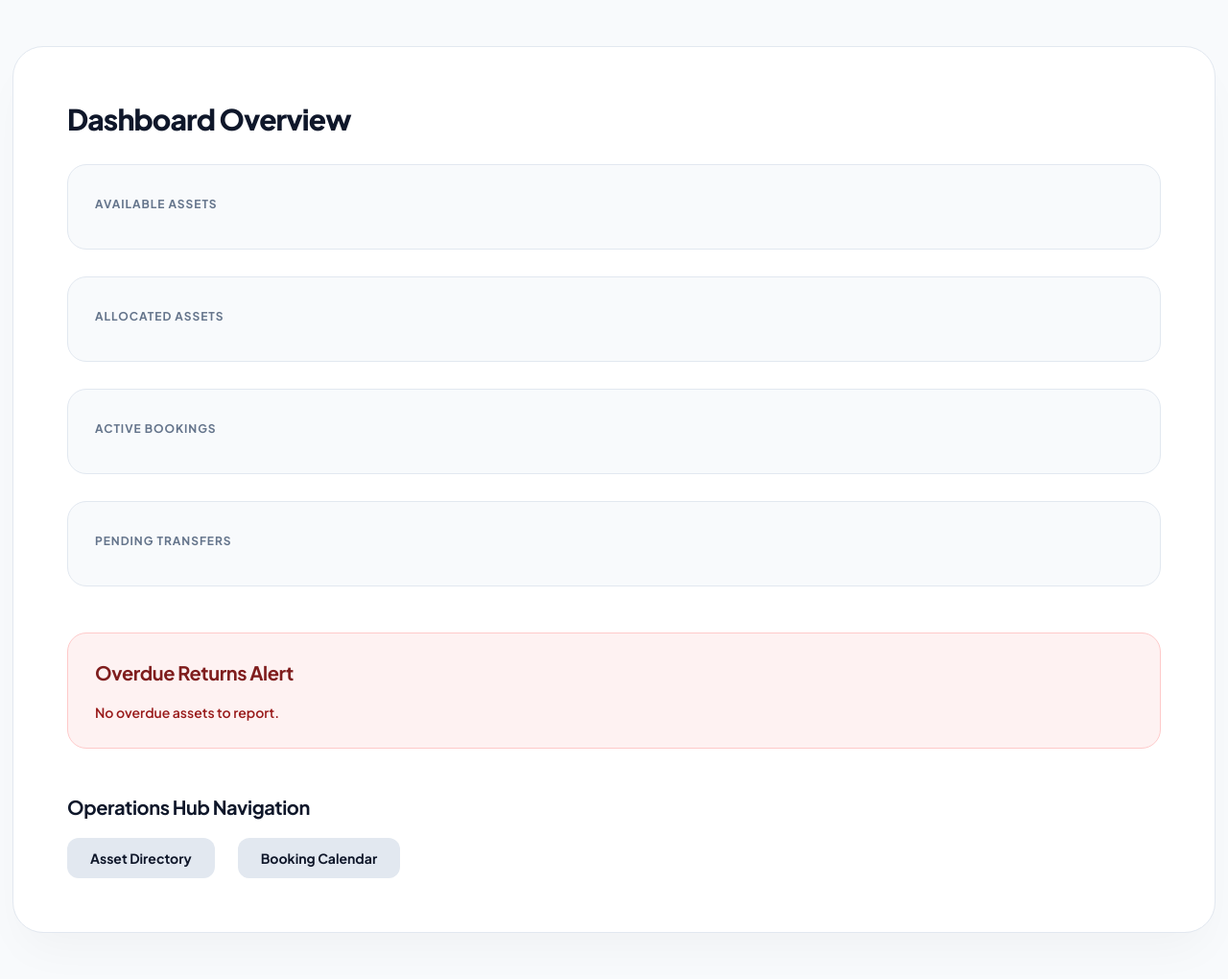
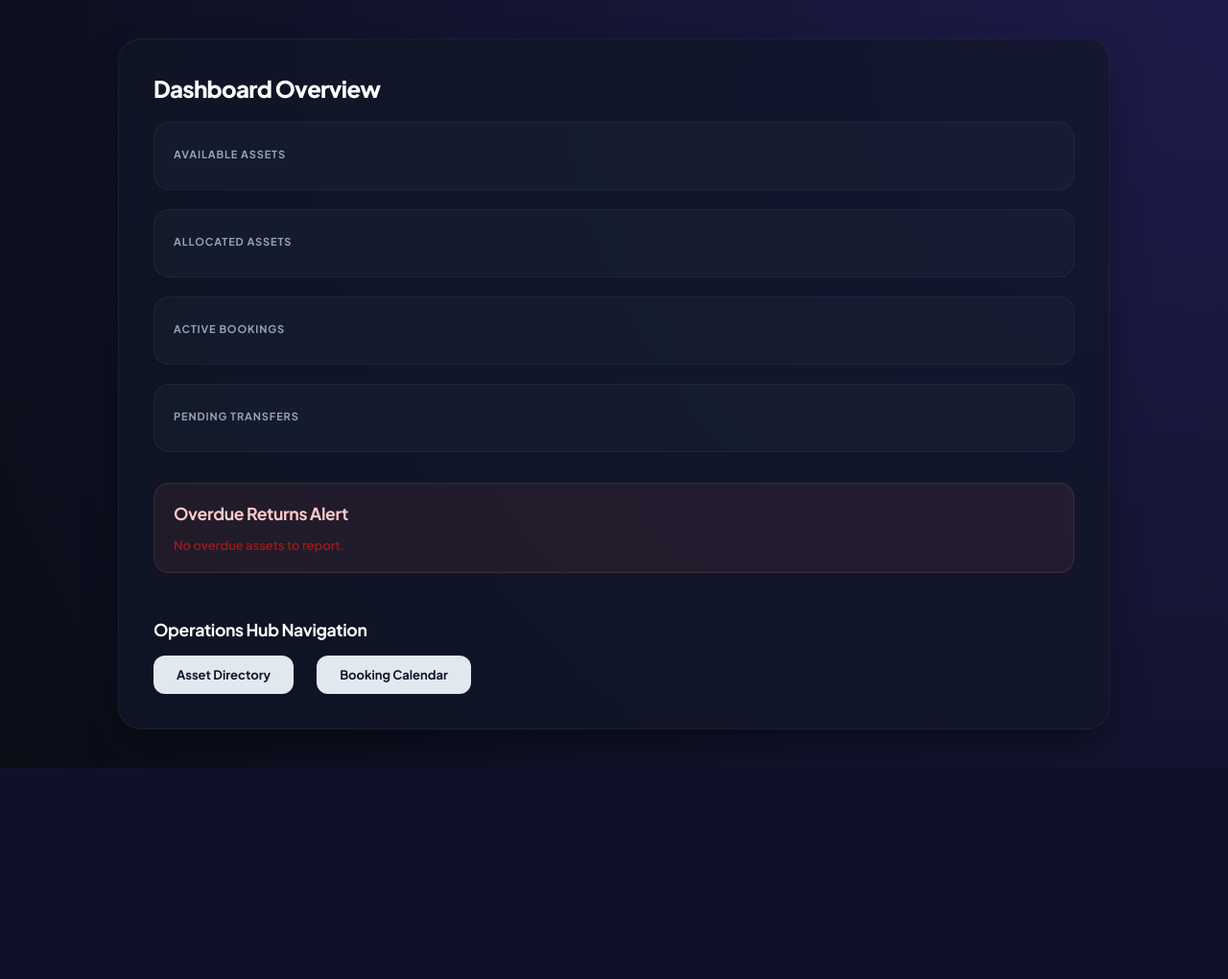
Before and after one commit to Ranakeyuy/ODOO_hackthon_2026_AssetFlow-, a Django app: template core/templates/core/dashboard.html in a window 1280 px wide. Shown: the whole page at 96% size. After the commit the page ends 800 px from the top, so only its background shows below. Run offline with Django 3.2, Linux system fonts and the light colour scheme; the template is opened without the code that fills it, so the values that code supplies are empty.

Commit message:
style: resize padding and font settings for compact look, and fix layout CSS properties

```diff
--- a/core/static/core/style.css
+++ b/core/static/core/style.css
@@ -1,25 +1,26 @@
 @import url('https://fonts.googleapis.com/css2?family=Plus+Jakarta+Sans:wght@300;400;500;600;700;800&display=swap');
 
 :root {
-    --primary: #4f46e5;
-    --primary-hover: #4338ca;
-    --primary-light: #e0e7ff;
-    --bg-main: #f8fafc;
-    --bg-card: #ffffff;
-    --border: #e2e8f0;
-    --text-main: #0f172a;
-    --text-muted: #64748b;
-    --success: #10b981;
-    --success-bg: #ecfdf5;
-    --warning: #f59e0b;
-    --warning-bg: #fffbeb;
-    --danger: #ef4444;
-    --danger-bg: #fef2f2;
+    --primary: #6366f1;
+    --primary-hover: #4f46e5;
+    --primary-light: rgba(99, 102, 241, 0.12);
+    --bg-main: #0b0f19;
+    --bg-card: rgba(17, 24, 39, 0.7);
+    --border: rgba(255, 255, 255, 0.05);
+    --text-main: #f8fafc;
+    --text-muted: #94a3b8;
+    --success: #34d399;
+    --success-bg: rgba(52, 211, 153, 0.08);
+    --warning: #fbbf24;
+    --warning-bg: rgba(251, 191, 36, 0.08);
+    --danger: #f87171;
+    --danger-bg: rgba(248, 113, 113, 0.08);
+    --accent-glow: rgba(99, 102, 241, 0.2);
 }
 
 body {
     font-family: 'Plus Jakarta Sans', sans-serif;
-    background-color: var(--bg-main);
+    background: radial-gradient(circle at top right, #1e1b4b 0%, #090d16 100%);
     color: var(--text-main);
     margin: 0;
     padding: 0;
@@ -27,67 +28,75 @@ body {
     justify-content: center;
     align-items: center;
     min-height: 100vh;
+    overflow-x: hidden;
 }
 
 .app-container {
     width: 100%;
-    max-width: 460px;
+    max-width: 380px;
     background: var(--bg-card);
-    padding: 3rem;
-    border-radius: 1.5rem;
-    box-shadow: 0 20px 25px -5px rgba(0, 0, 0, 0.05), 0 10px 10px -5px rgba(0, 0, 0, 0.02);
+    backdrop-filter: blur(12px);
+    -webkit-backdrop-filter: blur(12px);
+    padding: 2rem;
+    border-radius: 1.25rem;
+    box-shadow: 0 20px 40px -10px rgba(0, 0, 0, 0.5), 0 0 30px rgba(99, 102, 241, 0.03);
     border: 1px solid var(--border);
-    transition: transform 0.3s ease;
+    transition: transform 0.4s cubic-bezier(0.16, 1, 0.3, 1);
 }
 
 .dashboard-container {
     width: 90%;
-    max-width: 1140px;
+    max-width: 960px;
     background: var(--bg-card);
-    padding: 3.5rem;
-    border-radius: 2rem;
-    box-shadow: 0 25px 50px -12px rgba(0, 0, 0, 0.04);
-    margin: 3rem auto;
+    backdrop-filter: blur(16px);
+    -webkit-backdrop-filter: blur(16px);
+    padding: 2.25rem;
+    border-radius: 1.5rem;
+    box-shadow: 0 20px 40px -10px rgba(0, 0, 0, 0.5), 0 0 40px rgba(99, 102, 241, 0.02);
+    margin: 2rem auto;
     border: 1px solid var(--border);
 }
 
 h2 {
-    font-size: 1.875rem;
+    font-size: 1.5rem;
     font-weight: 800;
-    color: var(--text-main);
+    color: #ffffff;
     margin-top: 0;
-    margin-bottom: 1.75rem;
+    margin-bottom: 1.25rem;
     letter-spacing: -0.03em;
+    background: linear-gradient(to right, #ffffff 30%, #a5b4fc 100%);
+    -webkit-background-clip: text;
+    -webkit-text-fill-color: transparent;
 }
 
 h3 {
-    font-size: 1.25rem;
+    font-size: 1.1rem;
     font-weight: 700;
-    color: var(--text-main);
-    margin-top: 2.25rem;
-    margin-bottom: 1.25rem;
+    color: #ffffff;
+    margin-top: 1.5rem;
+    margin-bottom: 0.875rem;
     letter-spacing: -0.02em;
 }
 
 form {
     display: flex;
     flex-direction: column;
-    gap: 1.5rem;
+    gap: 1rem;
 }
 
 form p {
     margin: 0;
     display: flex;
     flex-direction: column;
-    gap: 0.625rem;
+    gap: 0.45rem;
 }
 
 label {
-    font-size: 0.8125rem;
+    font-size: 0.6875rem;
     font-weight: 700;
     color: var(--text-muted);
     text-transform: uppercase;
-    letter-spacing: 0.05em;
+    letter-spacing: 0.08em;
 }
 
 input[type="text"],
@@ -142,27 +151,28 @@ button:active {
 
 .kpi-grid {
     display: grid;
-    grid-template-cols: repeat(auto-fit, minmax(200px, 1fr));
-    gap: 1.75rem;
-    margin-bottom: 3rem;
+    grid-template-cols: repeat(auto-fit, minmax(180px, 1fr));
+    gap: 1.25rem;
+    margin-bottom: 2rem;
 }
 
 .kpi-card {
-    background: var(--bg-main);
-    padding: 1.75rem;
-    border-radius: 1.25rem;
+    background: rgba(30, 41, 59, 0.35);
+    padding: 1.25rem;
+    border-radius: 1rem;
     border: 1px solid var(--border);
-    transition: all 0.25s ease;
+    transition: all 0.3s cubic-bezier(0.16, 1, 0.3, 1);
 }
 
 .kpi-card:hover {
-    transform: translateY(-3px);
-    box-shadow: 0 10px 20px rgba(0, 0, 0, 0.02);
-    border-color: #cbd5e1;
+    transform: translateY(-2px);
+    background: rgba(30, 41, 59, 0.5);
+    border-color: rgba(99, 102, 241, 0.25);
+    box-shadow: 0 10px 20px rgba(0, 0, 0, 0.2);
 }
 
 .kpi-card span {
-    font-size: 0.75rem;
+    font-size: 0.6875rem;
     font-weight: 700;
     color: var(--text-muted);
     text-transform: uppercase;
@@ -170,23 +180,26 @@ button:active {
 }
 
 .kpi-card h3 {
-    font-size: 2.25rem;
+    font-size: 1.75rem;
     font-weight: 800;
-    color: var(--text-main);
-    margin: 0.625rem 0 0 0;
+    color: #ffffff;
+    margin: 0.5rem 0 0 0;
+    background: linear-gradient(to right, #ffffff, #c7d2fe);
+    -webkit-background-clip: text;
+    -webkit-text-fill-color: transparent;
 }
 
 .alert-box {
     background-color: var(--danger-bg);
-    border: 1px solid #fecaca;
-    padding: 1.75rem;
-    border-radius: 1.25rem;
-    color: #991b1b;
+    border: 1px solid rgba(248, 113, 113, 0.15);
+    padding: 1.25rem;
+    border-radius: 1rem;
+    color: #fca5a5;
 }
 
 .alert-box h3 {
     margin-top: 0;
-    color: #7f1d1d;
+    color: #fecaca;
 }
 
 ul {
@@ -195,15 +208,15 @@ ul {
     margin: 0;
     display: flex;
     flex-direction: column;
-    gap: 1rem;
+    gap: 0.75rem;
 }
 
 li {
-    padding: 1.25rem;
-    background: var(--bg-main);
-    border-radius: 1rem;
+    padding: 0.875rem 1.125rem;
+    background: rgba(30, 41, 59, 0.25);
+    border-radius: 0.75rem;
     border: 1px solid var(--border);
-    font-size: 0.875rem;
+    font-size: 0.8125rem;
     font-weight: 600;
     display: flex;
     justify-content: space-between;
@@ -212,50 +225,53 @@ li {
 }
 
 li:hover {
-    border-color: #cbd5e1;
+    background: rgba(30, 41, 59, 0.45);
+    border-color: rgba(255, 255, 255, 0.09);
 }
 
 a {
     color: var(--primary);
     text-decoration: none;
     font-weight: 700;
-    font-size: 0.875rem;
-    transition: color 0.2s ease;
+    font-size: 0.8125rem;
+    transition: all 0.2s ease;
 }
 
 a:hover {
-    color: var(--primary-hover);
-    text-decoration: none;
+    color: #8b5cf6;
 }
 
 .auth-footer {
-    margin-top: 2rem;
+    margin-top: 1.5rem;
     text-align: center;
-    font-size: 0.875rem;
+    font-size: 0.8125rem;
     color: var(--text-muted);
     font-weight: 600;
 }
 
 .status-badge {
-    padding: 0.375rem 0.75rem;
-    border-radius: 2rem;
-    font-size: 0.75rem;
+    padding: 0.25rem 0.625rem;
+    border-radius: 1.5rem;
+    font-size: 0.6875rem;
     font-weight: 700;
     text-transform: uppercase;
-    letter-spacing: 0.05em;
+    letter-spacing: 0.04em;
 }
 
 .status-available {
     background-color: var(--success-bg);
     color: var(--success);
+    border: 1px solid rgba(52, 211, 153, 0.15);
 }
 
 .status-allocated {
     background-color: var(--primary-light);
     color: var(--primary);
+    border: 1px solid rgba(99, 102, 241, 0.15);
 }
 
 .status-maintenance {
     background-color: var(--warning-bg);
     color: var(--warning);
+    border: 1px solid rgba(251, 191, 36, 0.15);
 }
--- a/core/templates/core/booking_calendar.html
+++ b/core/templates/core/booking_calendar.html
@@ -34,7 +34,7 @@
             </div>
         </div>
 
-        <div style="margin-top: 2rem; border-t: 1px solid #e2e8f0; padding-top: 1.5rem;">
+        <div style="margin-top: 2rem; border-top: 1px solid rgba(255,255,255,0.05); padding-top: 1.5rem;">
             <a href="{% url 'dashboard' %}">&larr; Back to Dashboard</a>
         </div>
     </div>
--- a/core/templates/core/profile.html
+++ b/core/templates/core/profile.html
@@ -9,7 +9,7 @@
     <div class="dashboard-container" style="max-width: 800px;">
         <h2>User Profile</h2>
 
-        <div class="kpi-grid" style="grid-template-cols: repeat(auto-fit, minmax(180px, 1fr)); margin-bottom: 2rem;">
+        <div class="kpi-grid" style="grid-template-columns: repeat(auto-fit, minmax(180px, 1fr)); margin-bottom: 2rem;">
             <div class="kpi-card">
                 <span>Username</span>
                 <h3 style="font-size: 1.25rem; font-weight: 700; margin-top: 0.5rem; word-break: break-all;">{{ request.user.username }}</h3>
@@ -53,7 +53,7 @@
             </div>
         </div>
 
-        <div style="margin-top: 2.5rem; border-t: 1px solid #e2e8f0; padding-top: 1.5rem;">
+        <div style="margin-top: 2.5rem; border-top: 1px solid rgba(255,255,255,0.05); padding-top: 1.5rem;">
             <a href="{% url 'dashboard' %}">&larr; Back to Dashboard</a>
         </div>
     </div>
```
Also changed, not shown: other parts of core/static/core/style.css (+16 -16 lines).
